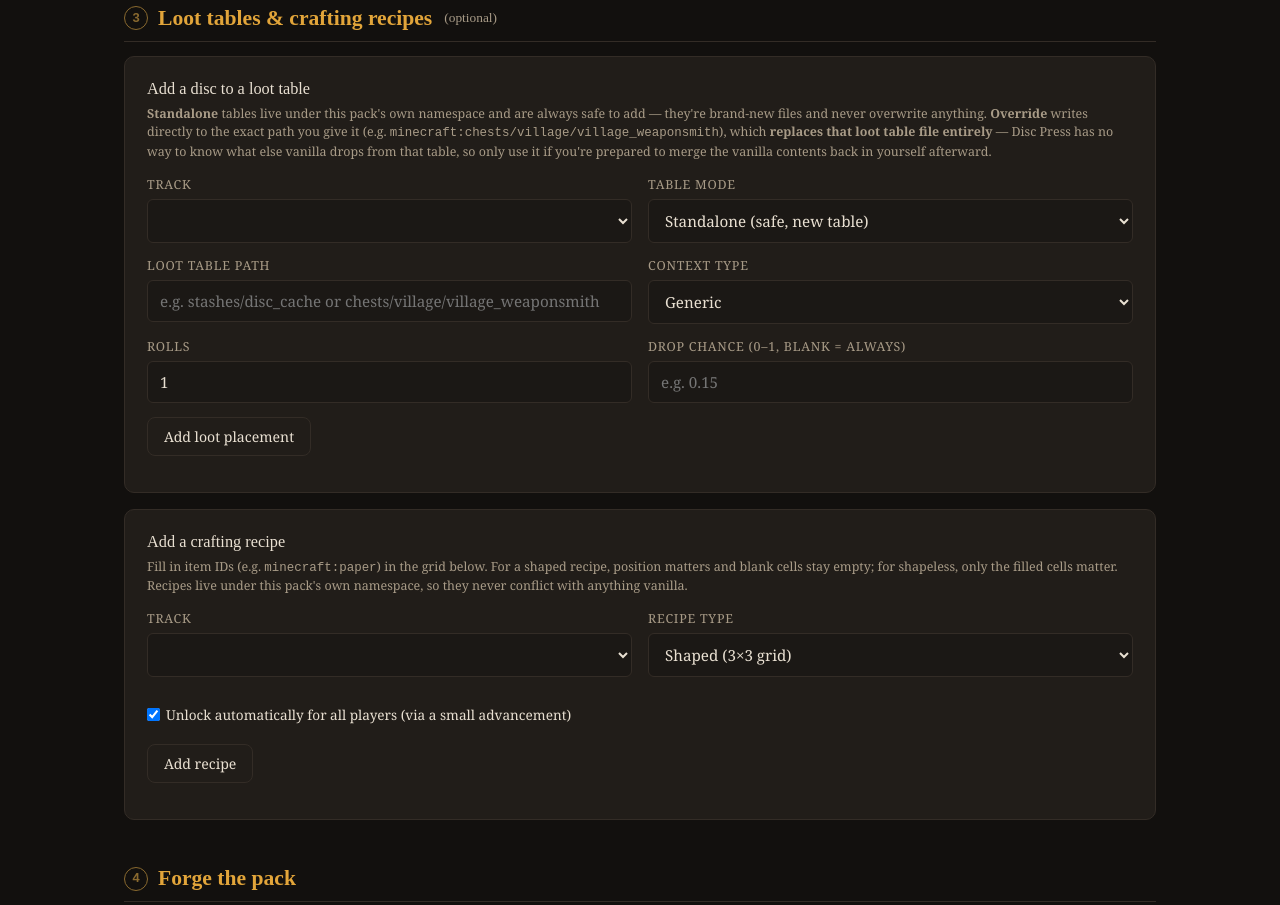
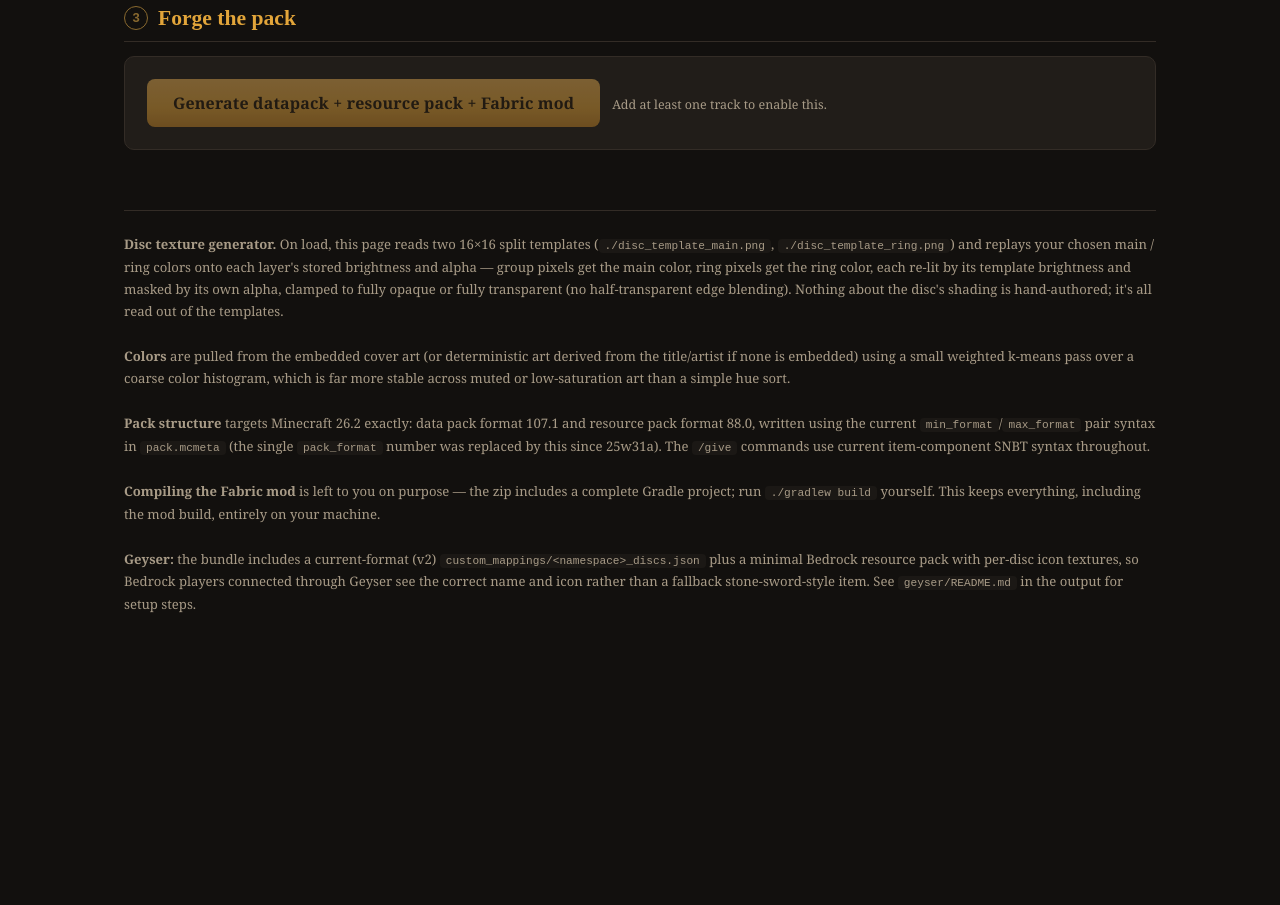
Before and after one commit to Kousei-Uchu/disc-press, a website: page index.html in a window 1280 px wide. Shown: the part 900-1805 px from the top of the page. After the commit the page ends 1636 px from the top, so only its background shows below. Drawn offline with nearby package versions, Linux system fonts and the light colour scheme; a script that the page names is missing.

Commit message:
Update index.html

```diff
--- a/index.html
+++ b/index.html
@@ -67,7 +67,6 @@ h2{
   display:flex;align-items:center;gap:10px;
 }
 h2 .num{font-family:ui-monospace,monospace;font-size:.8rem;color:var(--amber-dim);border:1px solid var(--amber-dim);border-radius:50%;width:24px;height:24px;display:inline-flex;align-items:center;justify-content:center;flex:none}
-h2 .optional-tag{font-weight:400;font-size:.62em;color:var(--paper-dim);text-transform:none;letter-spacing:0;margin-left:2px}
 
 .panel{background:var(--bg-card);border:1px solid var(--line);border-radius:10px;padding:22px}
 .panel + .panel{margin-top:16px}
@@ -172,19 +171,6 @@ button.ghost:hover{border-color:var(--amber-dim)}
 a{color:var(--amber)}
 .empty{color:var(--paper-dim);font-size:.9rem;text-align:center;padding:20px 0}
 
-/* --- loot / recipe panels --- */
-.entry-list{display:flex;flex-direction:column;gap:8px;margin-top:14px}
-.entry-row{
-  display:flex;align-items:center;justify-content:space-between;gap:14px;flex-wrap:wrap;
-  background:var(--bg-raised);border:1px solid var(--line);border-radius:8px;padding:10px 14px;
-}
-.entry-main{display:flex;align-items:center;gap:10px;flex-wrap:wrap;font-size:.88rem}
-.entry-main code{background:var(--bg-card);padding:1px 6px;border-radius:4px;font-size:.82em}
-.recipe-grid{
-  display:grid;grid-template-columns:repeat(3,1fr);gap:6px;margin-top:14px;max-width:340px;
-}
-.recipe-grid input{font-family:ui-monospace,monospace;font-size:.78rem;text-align:center;padding:10px 4px}
-.recipe-grid.shapeless input:nth-child(n+7){opacity:.55}
 label.checkbox-line{display:flex;align-items:center;gap:6px;text-transform:none;letter-spacing:0;font-size:.85rem;color:var(--paper);margin-top:14px}
 label.checkbox-line input{width:auto;margin:0}
 </style>
@@ -196,7 +182,7 @@ label.checkbox-line input{width:auto;margin:0}
     <div class="spindle"></div>
     <div>
       <h1>Disc <em>Press</em></h1>
-      <div class="tagline">Turn any audio file into a fully working Minecraft music disc — datapack, resource pack, Fabric mod source, loot table placements and crafting recipes. Everything runs in your browser; nothing is uploaded anywhere.</div>
+      <div class="tagline">Turn any audio file into a fully working Minecraft music disc — datapack, resource pack, Fabric mod source, a blank-disc librarian trade and stonecutter recipes. Everything runs in your browser; nothing is uploaded anywhere.</div>
       <div class="pill-row">
         <span class="pill">Target: 26.2 (data 107.1 / resource 88.0)</span>
         <span class="pill">Fabric-ready</span>
@@ -212,7 +198,7 @@ label.checkbox-line input{width:auto;margin:0}
       <div>
         <label for="namespace">Namespace (lowercase, a–z0–9_)</label>
         <input type="text" id="namespace" value="customdiscs">
-        <div class="hint">Used everywhere internally: <code>data/&lt;namespace&gt;/…</code>, item ids, sound events, recipe/loot table ids.</div>
+        <div class="hint">Used everywhere internally: <code>data/&lt;namespace&gt;/…</code>, item ids, sound events, recipe/trade ids.</div>
       </div>
       <div>
         <label for="packname">Pack display name</label>
@@ -239,64 +225,33 @@ label.checkbox-line input{width:auto;margin:0}
     </div>
   </section>
 
-  <section>
-    <h2><span class="num">3</span>Loot tables &amp; crafting recipes <span class="optional-tag">(optional)</span></h2>
-
+  <!-- <section>
+    <h2><span class="num">3</span>Getting discs in survival</h2>
     <div class="panel">
-      <div class="subhead">Add a disc to a loot table</div>
+      <div class="subhead">Blank disc → stonecutter</div>
       <div class="hint">
-        <strong>Standalone</strong> tables live under this pack's own namespace and are always safe to add — they're brand-new files and never overwrite anything.
-        <strong>Override</strong> writes directly to the exact path you give it (e.g. <code>minecraft:chests/village/village_weaponsmith</code>), which <strong>replaces that loot table file entirely</strong> — Disc Press has no way to know what else vanilla drops from that table, so only use it if you're prepared to merge the vanilla contents back in yourself afterward.
+        Trade <strong>16 emeralds + 1 amethyst shard</strong> with a <strong>level 5 (master) librarian</strong> for a <strong>blank disc</strong> — a reskinned Knowledge Book with an all-white label and no jukebox function of its own. Put it in a <strong>stonecutter</strong> to turn it into any of your custom discs.
       </div>
-      <div class="grid2">
-        <div><label for="lootTrackSelect">Track</label><select id="lootTrackSelect"></select></div>
-        <div><label for="lootMode">Table mode</label>
-          <select id="lootMode">
-            <option value="standalone">Standalone (safe, new table)</option>
-            <option value="override">Override existing path (destructive)</option>
-          </select>
-        </div>
+      <div style="margin-top:14px">
+        <label for="baseDiscItem">Base vanilla disc item (for the real, playable discs)</label>
+        <select id="baseDiscItem">
+          <option value="minecraft:music_disc_5">Music Disc 5</option>
+          <option value="minecraft:music_disc_otherside">Otherside</option>
+          <option value="minecraft:music_disc_pigstep selected">Pigstep</option>
+          <option value="minecraft:music_disc_11">11</option>
+          <option value="minecraft:music_disc_13">13</option>
+          <option value="minecraft:music_disc_cat">Cat</option>
+        </select>
+        <div class="hint">Every custom track is this vanilla disc with its name, model, and sound swapped out via item components.</div>
       </div>
-      <div class="grid2">
-        <div><label for="lootTableId">Loot table path</label><input type="text" id="lootTableId" placeholder="e.g. stashes/disc_cache or chests/village/village_weaponsmith"></div>
-        <div><label for="lootTableType">Context type</label>
-          <select id="lootTableType">
-            <option value="generic">Generic</option>
-            <option value="chest">Chest</option>
-            <option value="entity">Entity</option>
-            <option value="block">Block</option>
-          </select>
-        </div>
+      <div class="hint" style="margin-top:14px">
+        The blank disc is built on <code>minecraft:knowledge_book</code> instead of a music disc on purpose: knowledge books have no natural source in survival and aren't in the creative menu, so the stonecutter recipe (<code>knowledge_book → your disc</code>) can only ever be triggered by the blank disc this pack hands out. There's no disc → blank conversion, so the playable discs themselves never have to double as a stonecutter ingredient.
       </div>
-      <div class="grid2">
-        <div><label for="lootRolls">Rolls</label><input type="text" id="lootRolls" value="1"></div>
-        <div><label for="lootChance">Drop chance (0–1, blank = always)</label><input type="text" id="lootChance" placeholder="e.g. 0.15"></div>
-      </div>
-      <button class="ghost" id="addLootBtn" type="button" style="margin-top:14px">Add loot placement</button>
-      <div class="entry-list" id="lootList"></div>
     </div>
-
-    <div class="panel">
-      <div class="subhead">Add a crafting recipe</div>
-      <div class="hint">Fill in item IDs (e.g. <code>minecraft:paper</code>) in the grid below. For a shaped recipe, position matters and blank cells stay empty; for shapeless, only the filled cells matter. Recipes live under this pack's own namespace, so they never conflict with anything vanilla.</div>
-      <div class="grid2">
-        <div><label for="recipeTrackSelect">Track</label><select id="recipeTrackSelect"></select></div>
-        <div><label for="recipeType">Recipe type</label>
-          <select id="recipeType">
-            <option value="shaped">Shaped (3×3 grid)</option>
-            <option value="shapeless">Shapeless (any arrangement)</option>
-          </select>
-        </div>
-      </div>
-      <div class="recipe-grid" id="recipeGrid"></div>
-      <label class="checkbox-line"><input type="checkbox" id="recipeAutoUnlock" checked> Unlock automatically for all players (via a small advancement)</label>
-      <button class="ghost" id="addRecipeBtn" type="button" style="margin-top:14px">Add recipe</button>
-      <div class="entry-list" id="recipeList"></div>
-    </div>
-  </section>
+  </section> -->
 
   <section>
-    <h2><span class="num">4</span>Forge the pack</h2>
+    <h2><span class="num">3</span>Forge the pack</h2>
     <div class="panel">
       <div style="display:flex;gap:12px;align-items:center;flex-wrap:wrap">
         <button class="primary" id="generateBtn" disabled>Generate datapack + resource pack + Fabric mod</button>
@@ -331,7 +286,7 @@ label.checkbox-line input{width:auto;margin:0}
   </div>
 
   <div class="footer-note">
-    <strong>Disc texture generator.</strong> On load, this page reads two 16×16 split templates (<code>./disc_template_main.png</code>, <code>./disc_template_ring.png</code>) and replays your chosen main / ring colors onto each layer's stored brightness and alpha — group pixels get the main color, ring pixels get the ring color, each re-lit by its template brightness and masked by its own alpha. Nothing about the disc's shading is hand-authored; it's all read out of the templates.<br><br>
+    <strong>Disc texture generator.</strong> On load, this page reads two 16×16 split templates (<code>./disc_template_main.png</code>, <code>./disc_template_ring.png</code>) and replays your chosen main / ring colors onto each layer's stored brightness and alpha — group pixels get the main color, ring pixels get the ring color, each re-lit by its template brightness and masked by its own alpha, clamped to fully opaque or fully transparent (no half-transparent edge blending). Nothing about the disc's shading is hand-authored; it's all read out of the templates.<br><br>
     <strong>Colors</strong> are pulled from the embedded cover art (or deterministic art derived from the title/artist if none is embedded) using a small weighted k-means pass over a coarse color histogram, which is far more stable across muted or low-saturation art than a simple hue sort.<br><br>
     <strong>Pack structure</strong> targets Minecraft 26.2 exactly: data pack format 107.1 and resource pack format 88.0, written using the current <code>min_format</code>/<code>max_format</code> pair syntax in <code>pack.mcmeta</code> (the single <code>pack_format</code> number was replaced by this since 25w31a). The <code>/give</code> commands use current item-component SNBT syntax throughout.<br><br>
     <strong>Compiling the Fabric mod</strong> is left to you on purpose — the zip includes a complete Gradle project; run <code>./gradlew build</code> yourself. This keeps everything, including the mod build, entirely on your machine.<br><br>
```
